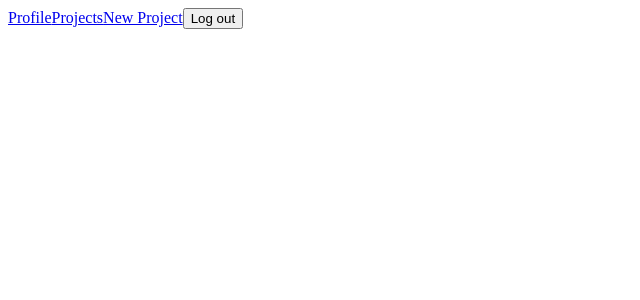
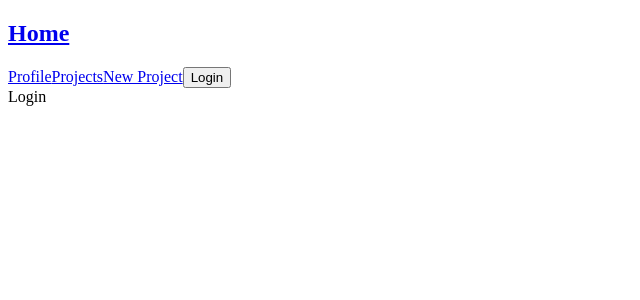
Before and after one commit to pfalzergbr/stack-planner, a Vue app: page /login in a window 1280 px wide. Shown: the top 300 px of the page, without its empty margins (0-640 px from the left). Built offline with nearby package versions, Linux system fonts and the light colour scheme.

Commit message:
add logged out nav items

```diff
--- a/src/components/TheNavigation.vue
+++ b/src/components/TheNavigation.vue
@@ -1,14 +1,34 @@
 <template>
   <nav>
-    <router-link :to="{ name: 'UserProfile' }">Profile</router-link>
-    <router-link :to="{ name: 'Projects' }">Projects</router-link>
-    <router-link :to="{ name: 'NewProject' }">New Project</router-link>
-    <button>Log out</button>
+    <div>
+      <router-link :to="{ name: 'Home' }">
+        <h1>Home</h1>
+      </router-link>
+    </div>
+    <div v-if="user">
+      <router-link :to="{ name: 'UserProfile' }">Profile</router-link>
+      <router-link :to="{ name: 'Projects' }">Projects</router-link>
+      <router-link :to="{ name: 'NewProject' }">New Project</router-link>
+      <base-button>Login</base-button>
+    </div>
+    <div v-else>
+      <base-button>Login</base-button>
+    </div>
   </nav>
 </template>
 
 <script>
-export default {};
+import { ref } from "vue";
+import BaseButton from "./UI/BaseButton.vue";
+
+export default {
+  components: { BaseButton },
+  setup() {
+    const user = ref("user");
+
+    return { user };
+  },
+};
 </script>
 
 <style>
--- a/src/router/index.js
+++ b/src/router/index.js
@@ -17,6 +17,11 @@ const routes = [
     path: "/",
     name: "Home",
     component: Home,
+  },
+  {
+    path: "/login",
+    name: "Login",
+    component:() => import( "../views/Login.vue"),
   },
   {
     path: "/profile",
--- /dev/null
+++ b/src/views/Login.vue
@@ -0,0 +1,13 @@
+<template>
+  <div>Login</div>
+</template>
+
+<script>
+export default {
+
+}
+</script>
+
+<style>
+
+</style>
```
